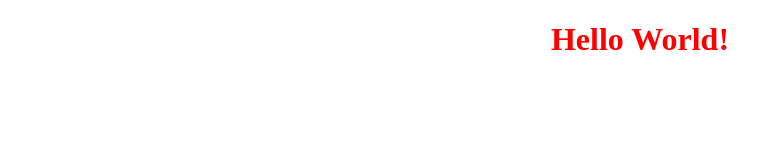
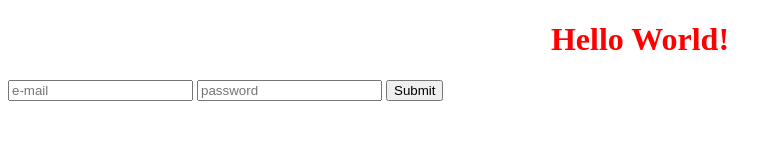
Before and after one commit to Borkabori/first-tri-Hello-World, a plain HTML site: page index.html in a window 1280 px wide. Shown: the whole page, without its empty margins (0-782 px from the left). Drawn offline with Linux system fonts and the light colour scheme.

Commit message:
Adding HTML login forms

```diff
--- a/index.html
+++ b/index.html
@@ -9,6 +9,11 @@
   </head>
   <body>
     <h1>Hello World!</h1>
+    <form>
+      <input type="text" placeholder="e-mail" />
+      <input type="password" name="password" id="ID" placeholder="password" />
+      <input type="submit" />
+    </form>
     <script src="script.js"></script>
   </body>
 </html>
```
